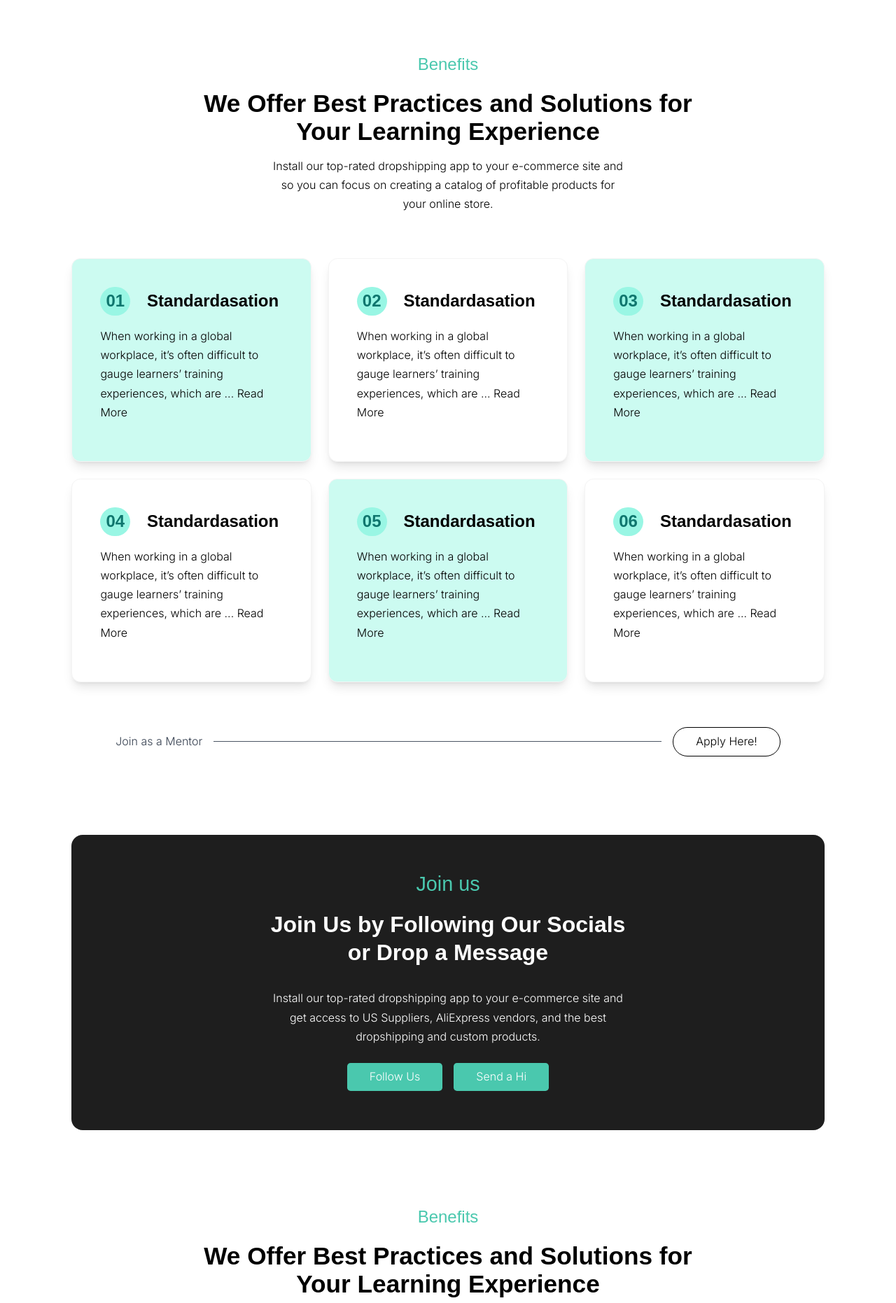
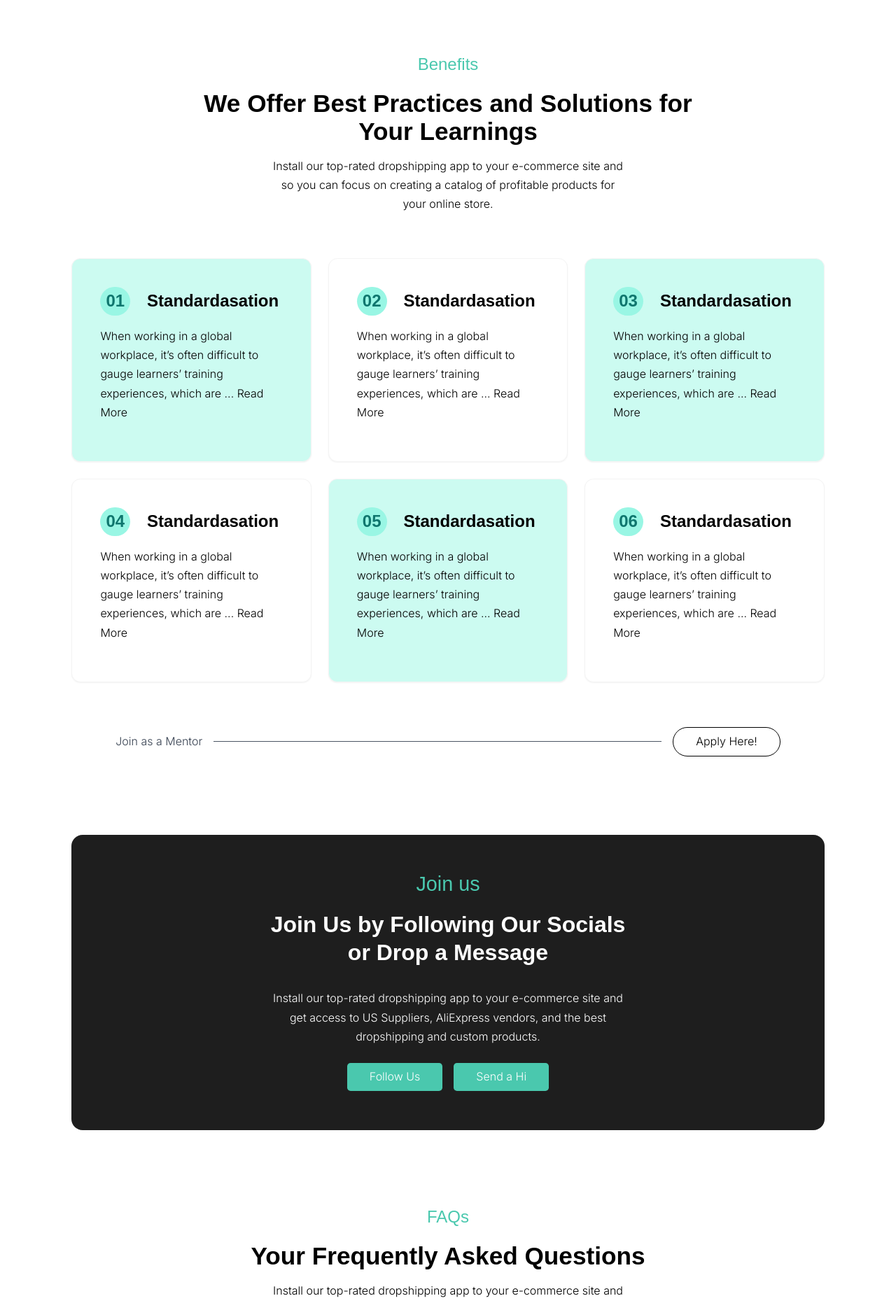
Before and after one commit to Ayuxh-Pratap/indilearn, a Next.js app: page /AboutUs in a window 1280 px wide. Shown: the part 1480-3342 px from the top of the page at 70% size. Built offline with nearby package versions, Linux system fonts and the light colour scheme.

Commit message:
abt sec ben fix

```diff
--- a/components/Benefits.jsx
+++ b/components/Benefits.jsx
@@ -43,15 +43,15 @@ const Benefits = () => {
 
     return (
         <section className='container text-center'>
-            <div className='mb-16 px-10 text-black'>
+            <div className='mb-16 lg:px-10 text-black'>
                 <h2>Benefits</h2>
-                <h3 className='center lg:w-[45rem] mb-4'>We Offer Best Practices and Solutions for Your Learning Experience</h3>
+                <h3 className='center lg:w-[45rem] mb-4'>We Offer Best Practices and Solutions for Your Learnings</h3>
                 <p className='center lg:w-[40vw]'>Install our top-rated dropshipping app to your e-commerce site and so you can focus on creating a catalog of profitable products for your online store.</p>
             </div>
             <div className='grid [&>*:nth-child(odd)]:bg-teal-100 lg:grid-cols-3 grid-cols-1 gap-6 mb-16'>
                 {
                     serviceItems.map((item, i) => (
-                        <div key={i} className='border group shadow-lg rounded-[0.8rem] text-black bg-white p-10 cursor-pointer hover:scale-105 duration-300 transition-all'>
+                        <div key={i} className='border group shadow-sm rounded-[0.8rem] text-black bg-white p-10 cursor-pointer hover:scale-105 duration-300 transition-all'>
                             <div className='flex items-center justify-left gap-6 mb-4'>
                                 <div className='px-2 rounded-full bg-teal-200 text-teal-700'><h4>{item.no}</h4></div>
                                 <h4>{item.title}</h4>
--- a/components/FaqAbt.jsx
+++ b/components/FaqAbt.jsx
@@ -37,9 +37,9 @@ const FaqAbt = () => {
 
     return (
         <section className='container text-center'>
-            <div className='mb-16 px-10 text-black'>
-                <h2>Benefits</h2>
-                <h3 className='center lg:w-[45rem] mb-4'>We Offer Best Practices and Solutions for Your Learning Experience</h3>
+            <div className='mb-16 text-black'>
+                <h2>FAQs</h2>
+                <h3 className='center lg:w-[45rem] mb-4'>Your Frequently Asked Questions</h3>
                 <p className='center lg:w-[40vw]'>Install our top-rated dropshipping app to your e-commerce site and so you can focus on creating a catalog of profitable products for your online store.</p>
             </div>
             <div className='grid lg:grid-cols-3 grid-cols-1 gap-6 mb-16'>
```
